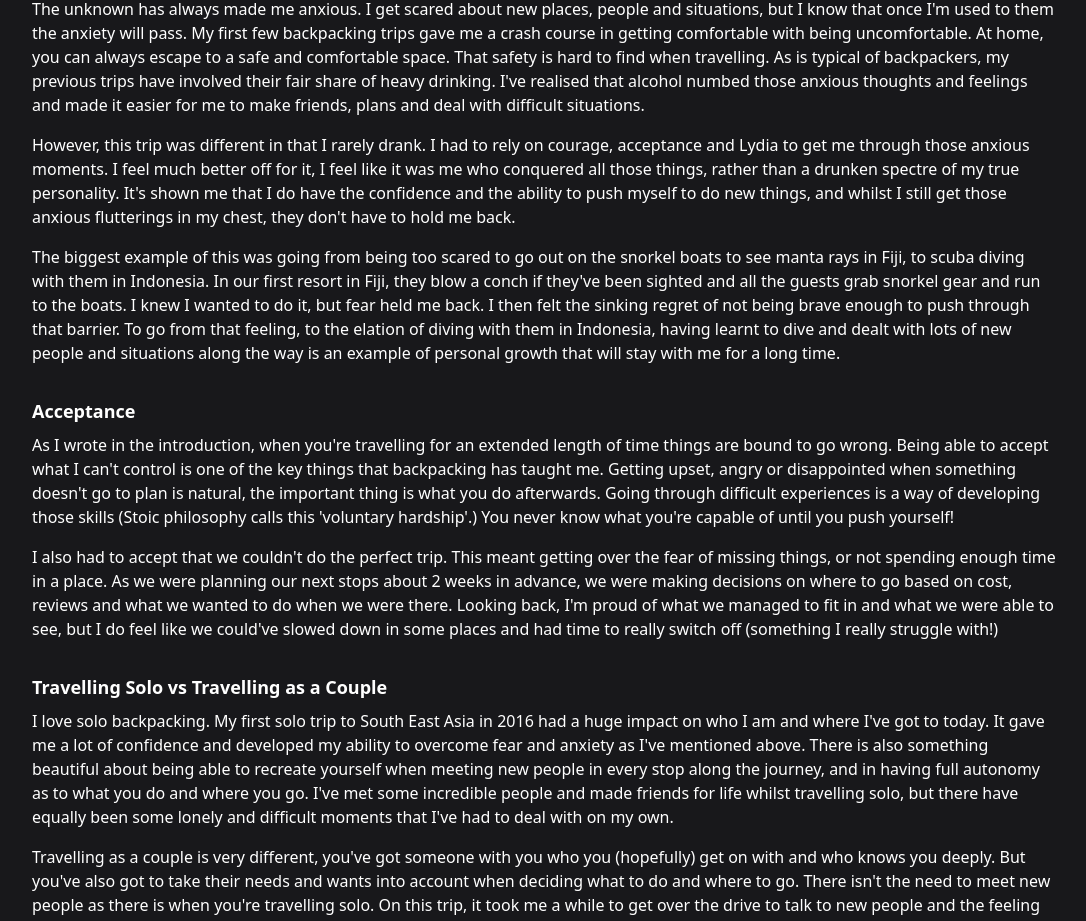
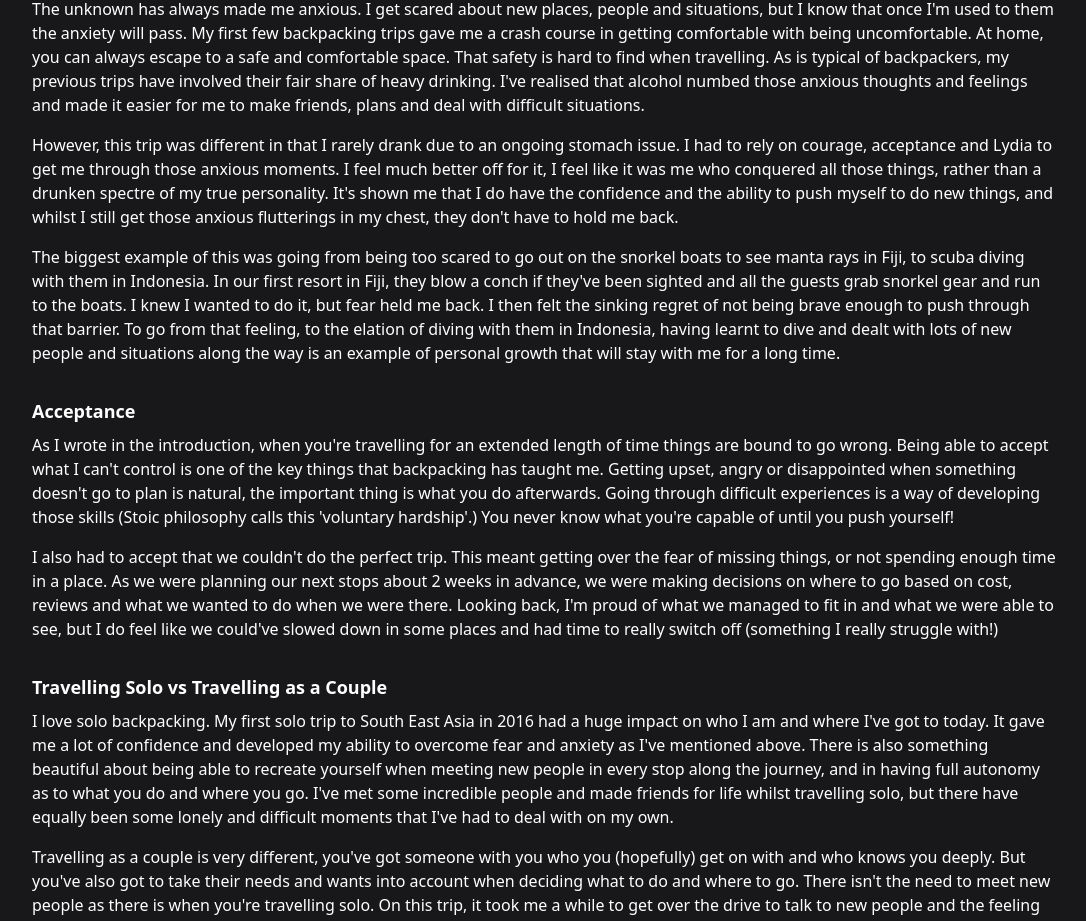
Before and after one commit to simonrose121/simon-rose.co.uk, a Next.js app: page /blog/4-months-travelling in a window 1280 px wide. Shown: the part 8340-9261 px from the top of the page, without its empty margins (96-1182 px from the left). Built offline with nearby package versions, Linux system fonts and the light colour scheme.

Commit message:
fix: mention stomach problems

```diff
--- a/pages/blog/4-months-travelling.mdx
+++ b/pages/blog/4-months-travelling.mdx
@@ -108,7 +108,7 @@ Four months away from home, only spending a few nights in each place, took its t
 
 The unknown has always made me anxious. I get scared about new places, people and situations, but I know that once I'm used to them the anxiety will pass. My first few backpacking trips gave me a crash course in getting comfortable with being uncomfortable. At home, you can always escape to a safe and comfortable space. That safety is hard to find when travelling. As is typical of backpackers, my previous trips have involved their fair share of heavy drinking. I've realised that alcohol numbed those anxious thoughts and feelings and made it easier for me to make friends, plans and deal with difficult situations.
 
-However, this trip was different in that I rarely drank. I had to rely on courage, acceptance and Lydia to get me through those anxious moments. I feel much better off for it, I feel like it was me who conquered all those things, rather than a drunken spectre of my true personality. It's shown me that I do have the confidence and the ability to push myself to do new things, and whilst I still get those anxious flutterings in my chest, they don't have to hold me back.
+However, this trip was different in that I rarely drank due to an ongoing stomach issue. I had to rely on courage, acceptance and Lydia to get me through those anxious moments. I feel much better off for it, I feel like it was me who conquered all those things, rather than a drunken spectre of my true personality. It's shown me that I do have the confidence and the ability to push myself to do new things, and whilst I still get those anxious flutterings in my chest, they don't have to hold me back.
 
 The biggest example of this was going from being too scared to go out on the snorkel boats to see manta rays in Fiji, to scuba diving with them in Indonesia. In our first resort in Fiji, they blow a conch if they've been sighted and all the guests grab snorkel gear and run to the boats. I knew I wanted to do it, but fear held me back. I then felt the sinking regret of not being brave enough to push through that barrier. To go from that feeling, to the elation of diving with them in Indonesia, having learnt to dive and dealt with lots of new people and situations along the way is an example of personal growth that will stay with me for a long time.
 
```
